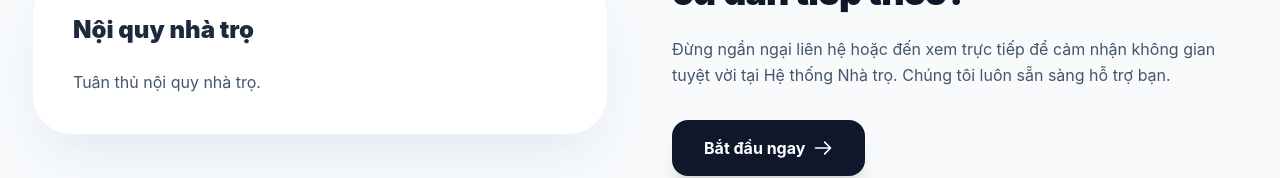
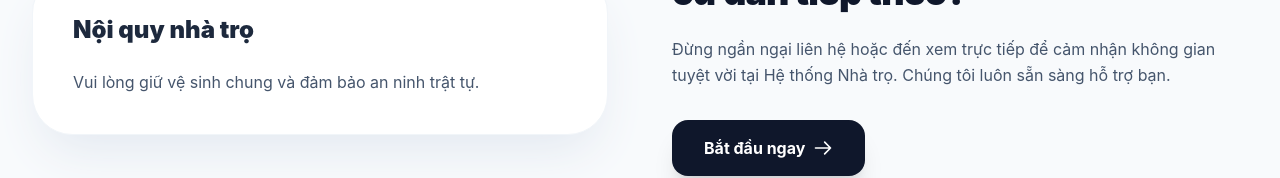
Before and after one commit to hiucutevcl/quan-ly-nha-tro, a React (Vite) app in the folder frontend/: page / in a window 1280 px wide. Shown: the part 1458-1636 px from the top of the page. Built offline with nearby package versions, Linux system fonts and the light colour scheme; no server answers.

Commit message:
fix: map LandingPage rules and Chatbot rules to use the admin note setting

```diff
--- a/frontend/src/pages/LandingPage.jsx
+++ b/frontend/src/pages/LandingPage.jsx
@@ -201,7 +201,7 @@ const LandingPage = () => {
                         <div className="bg-white p-10 rounded-[40px] shadow-2xl shadow-slate-200 border border-slate-100">
                             <h3 className="text-2xl font-black mb-6 text-slate-800">Nội quy nhà trọ</h3>
                             <div className="prose prose-slate prose-sm text-slate-600">
-                                {settings.rules || "Vui lòng giữ vệ sinh chung và đảm bảo an ninh trật tự."}
+                                {settings.note || "Vui lòng giữ vệ sinh chung và đảm bảo an ninh trật tự."}
                             </div>
                         </div>
                         <div>
```
Also changed, not shown: 1 other file (tests, documents, lock files or other folders).
